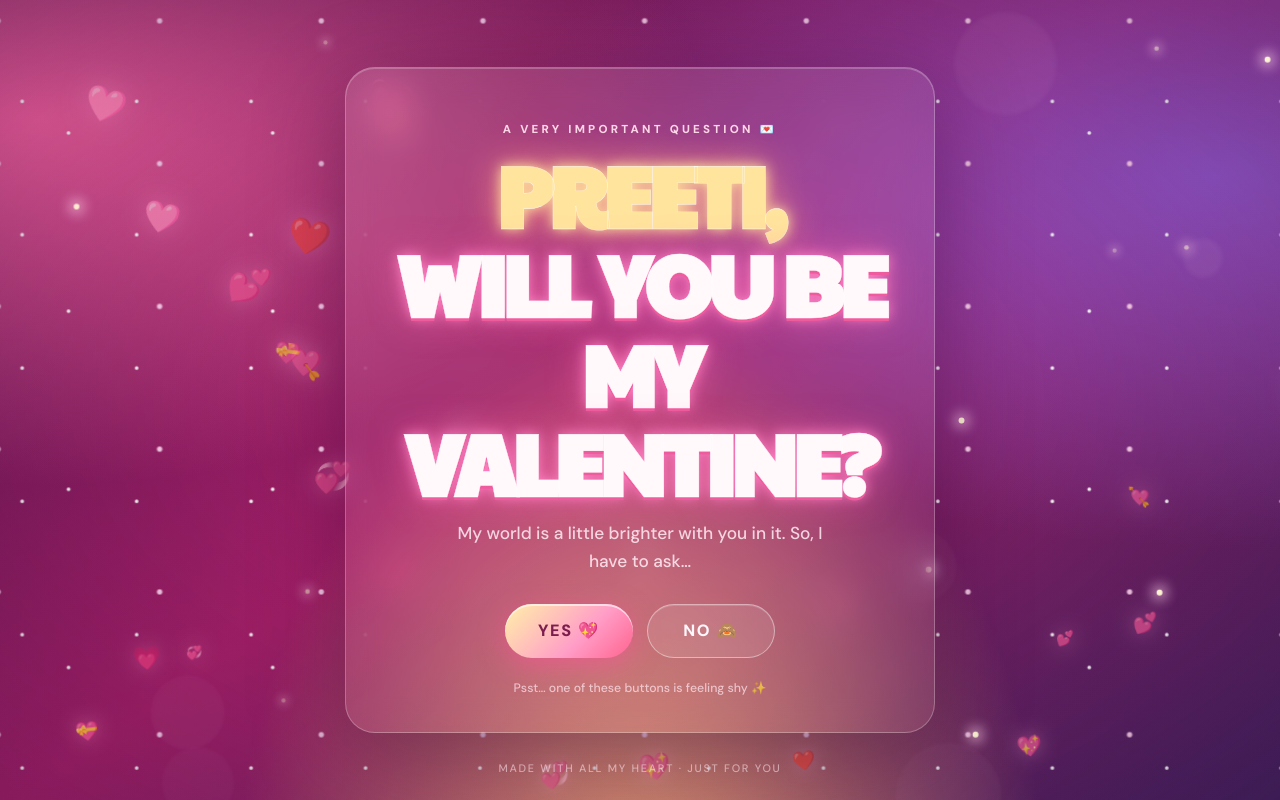
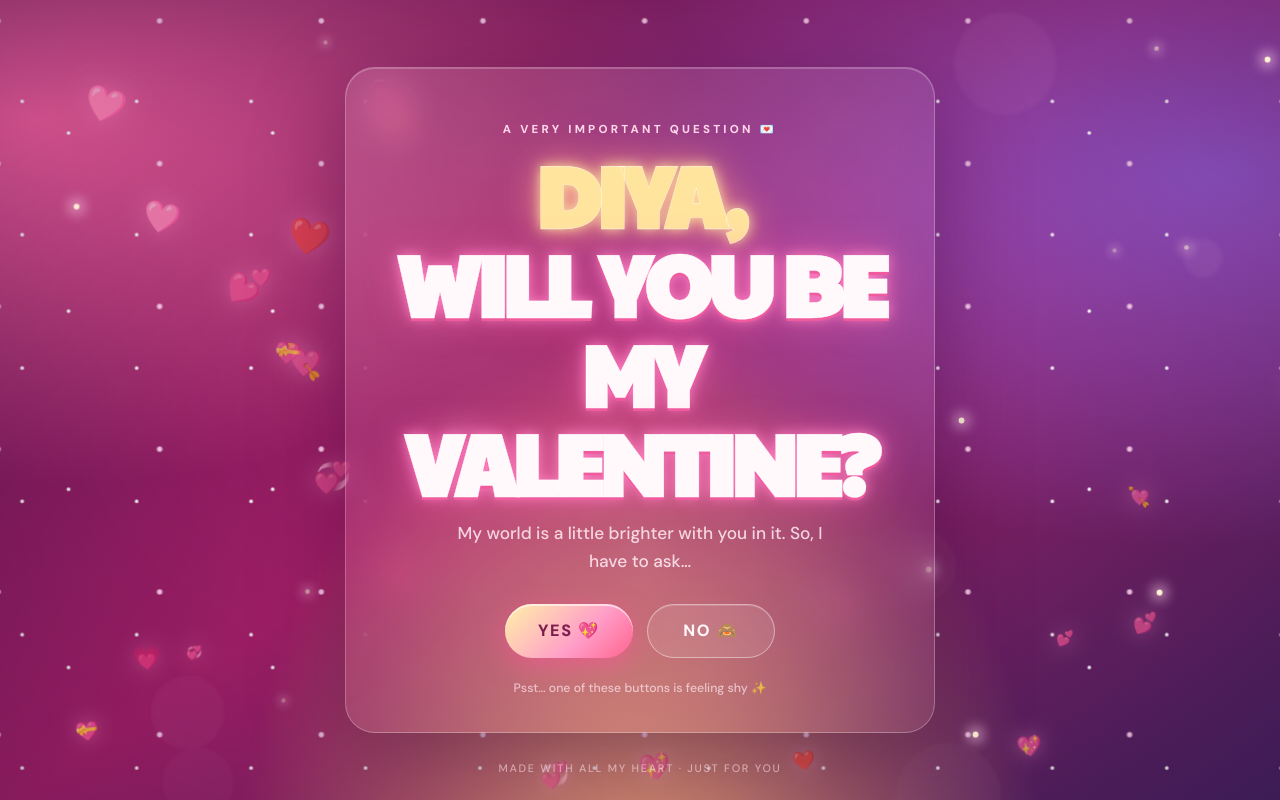
Before and after one commit to daddyopnoob/Happy-anniversary-, a plain HTML site: page index.html in a window 1280 px wide. Drawn offline with Linux system fonts and the light colour scheme.

Commit message:
Change the Valentine name from Preeti to Diya

```diff
--- a/index.html
+++ b/index.html
@@ -5,7 +5,7 @@
   <meta name="viewport" content="width=device-width, initial-scale=1, viewport-fit=cover">
   <meta name="theme-color" content="#c72c70">
   <meta name="description" content="A little question, a whole lot of love. 💘">
-  <title>For Preeti 💘</title>
+  <title>For Diya 💘</title>
   <link rel="preconnect" href="https://fonts.googleapis.com">
   <link rel="preconnect" href="https://fonts.gstatic.com" crossorigin>
   <link href="https://fonts.googleapis.com/css2?family=DM+Sans:wght@500;600;700;800&family=Paytone+One&display=swap" rel="stylesheet">
@@ -79,7 +79,7 @@
     <section class="card" aria-live="polite">
       <div class="question" id="question">
         <p class="eyebrow">A very important question 💌</p>
-        <h1><span class="name">Preeti,</span><br>will you be<br>my Valentine?</h1>
+        <h1><span class="name">Diya,</span><br>will you be<br>my Valentine?</h1>
         <p class="subtitle">My world is a little brighter with you in it. So, I have to ask…</p>
         <div class="actions">
           <button class="btn yes" id="yesButton" type="button">YES 💖</button>
@@ -112,7 +112,6 @@
       const hearts = ['💗','💖','💘','💕','💞','❤️','💓','🩷','💝'];
       let accepted = false;
 
-      // Decorative ambience is intentionally lightweight and capped for phones.
       for (let i=0; i<24; i++) {
         const heart = document.createElement('span');
         heart.className = 'heart'; heart.textContent = hearts[i % hearts.length];
@@ -141,7 +140,6 @@
         const maxX=Math.max(pad,innerWidth-rect.width-pad);
         const maxY=Math.max(pad,innerHeight-rect.height-pad);
         let x=pad+Math.random()*(maxX-pad), y=pad+Math.random()*(maxY-pad);
-        // Keep the runaway button away from the YES button and card when possible.
         const yesRect=yesButton.getBoundingClientRect();
         for (let attempt=0; attempt<12; attempt++) {
           const overlaps=x<yesRect.right+22 && x+rect.width>yesRect.left-22 && y<yesRect.bottom+22 && y+rect.height>yesRect.top-22;
@@ -196,7 +194,6 @@
         launchCelebration();
       });
 
-      // Random little firework pops keep the opening screen lively without constant heavy work.
       const fireworks=setInterval(()=>{
         if (accepted) { clearInterval(fireworks); return; }
         if (Math.random()<.58) burst(Math.random()*innerWidth,Math.random()*innerHeight*.72);
```
